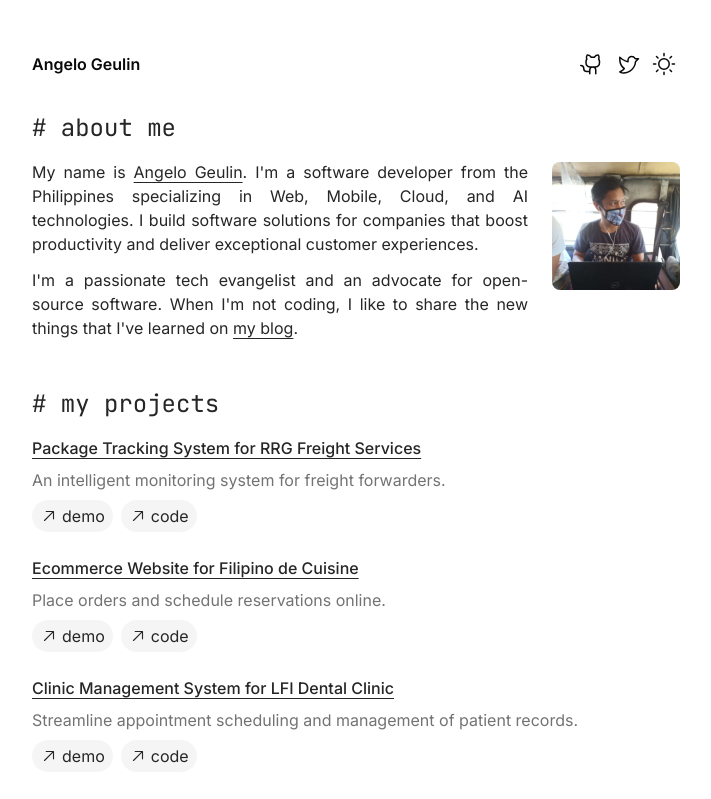
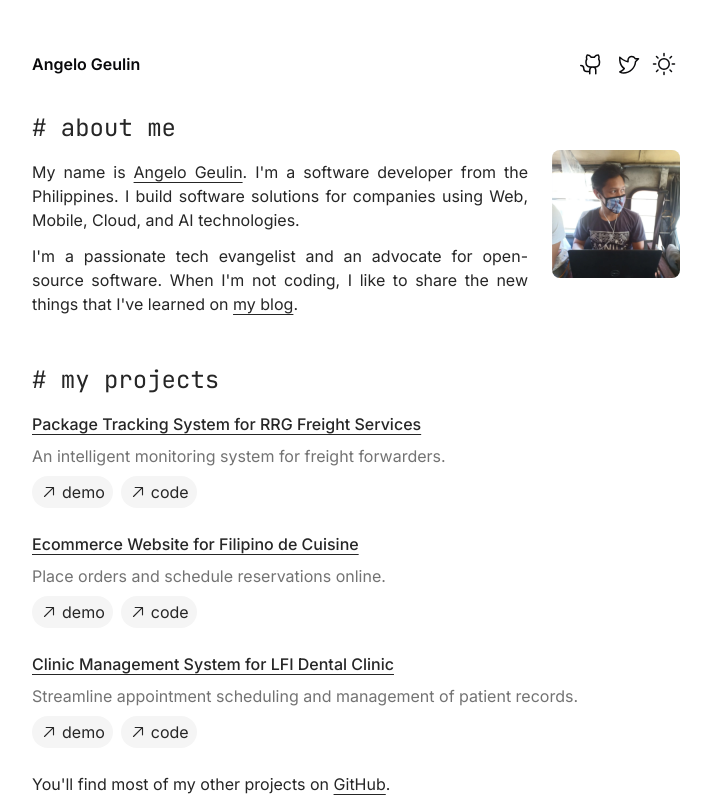
Before and after one commit to arvl130/personal-website, a Next.js app: page / in a window 1280 px wide. Shown: the top 799 px of the page, without its empty margins (284-995 px from the left). Built offline with nearby package versions, Linux system fonts and the light colour scheme.

Commit message:
chore: update about section
There is no need to describe what kind of software you build.

```diff
--- a/src/app/about-section.tsx
+++ b/src/app/about-section.tsx
@@ -18,10 +18,8 @@ export function AboutSection() {
           >
             Angelo Geulin
           </a>
-          . I&apos;m a software developer from the Philippines specializing in
-          Web, Mobile, Cloud, and AI technologies. I build software solutions
-          for companies that boost productivity and deliver exceptional customer
-          experiences.
+          . I&apos;m a software developer from the Philippines. I build software
+          solutions for companies using Web, Mobile, Cloud, and AI technologies.
         </p>
         <p className="mt-3">
           I&apos;m a passionate tech evangelist and an advocate for open-source
```
